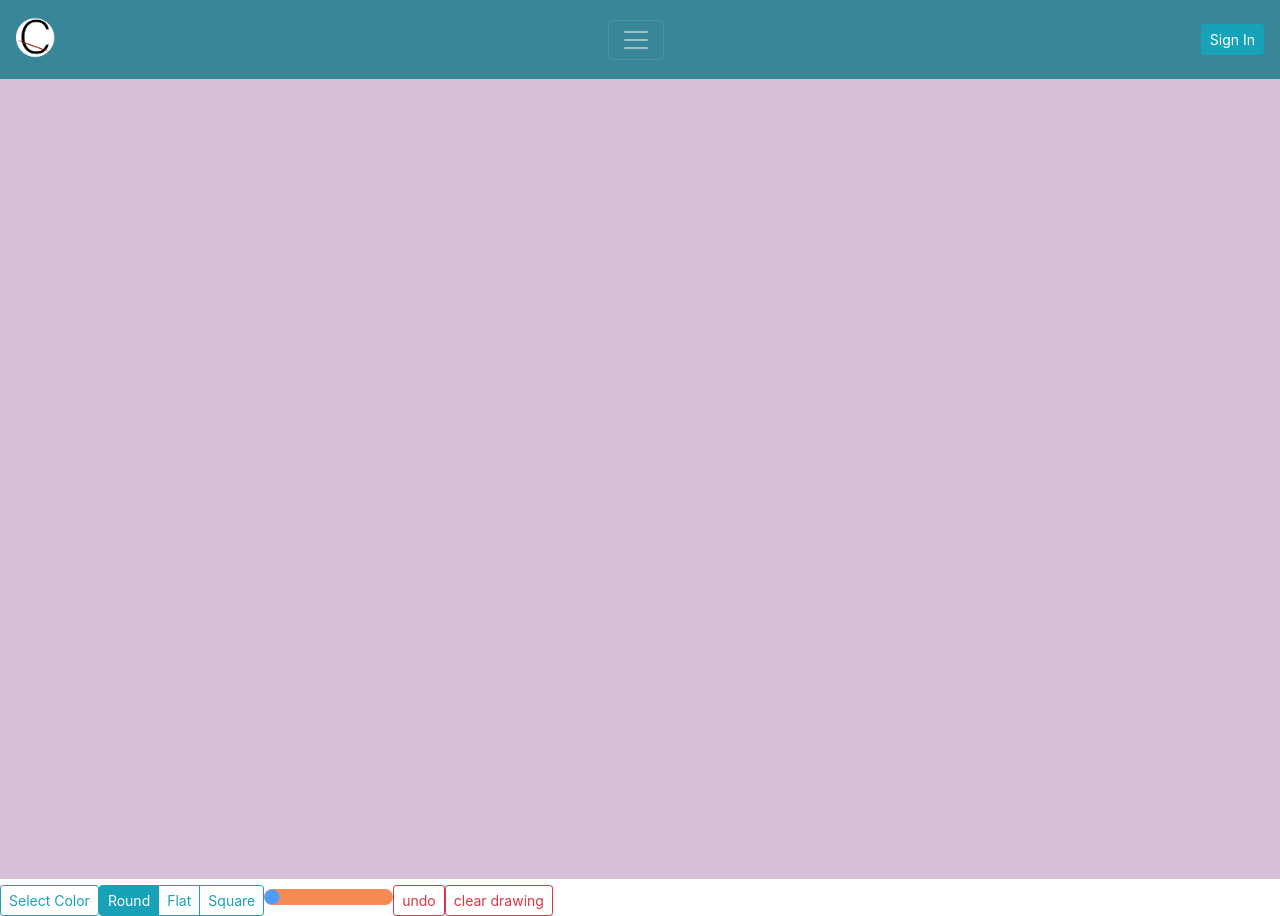
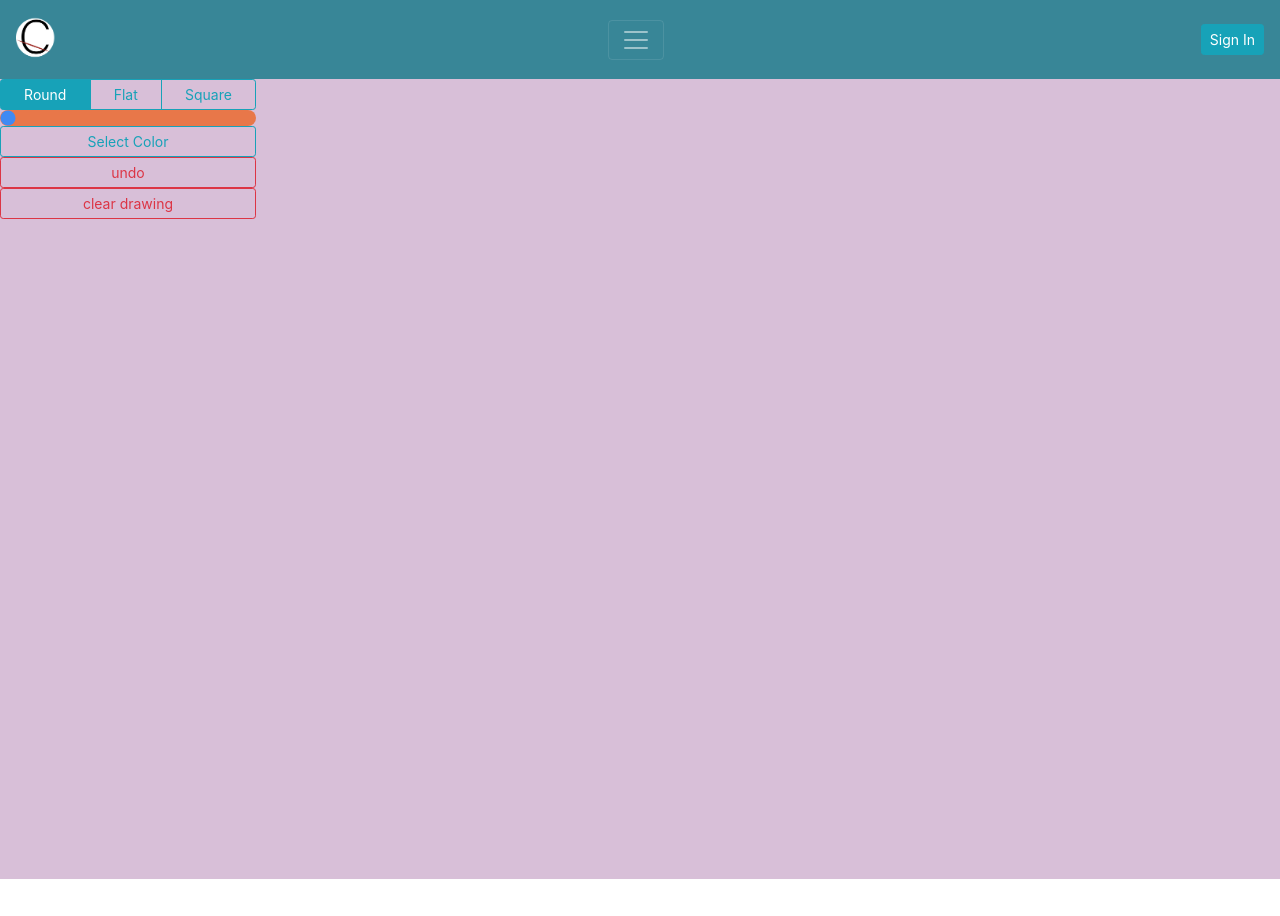
Before and after one commit to siobahnschuck/Curate, a React (Create React App) app in the folder client/: page /studio in a window 1280 px wide. After the commit the page ends 885 px from the top, so only its background shows below. Built offline with nearby package versions, Linux system fonts and the light colour scheme; a web font is replaced by a local one.

Commit message:
tool bar layerd over canvas

```diff
--- a/client/src/components/canvas/Canvas.jsx
+++ b/client/src/components/canvas/Canvas.jsx
@@ -94,18 +94,15 @@ const Canvas = (props) => {
 
   return (
     <div>
-      <canvas
-        className="canvas"
-        height={window.innerHeight * 2}
-        width={window.innerWidth * 2}
-        style={{ width: `${window.innerWidth}px`, height: `${window.innerHeight}px` }}
-        onMouseDown={startDrawing}
-        onMouseUp={finishDrawing}
-        onMouseMove={draw}
-        ref={canvasRef}
-      />
-      <div>
-        <Tippy interactive={true} placement={'top'} content={
+
+      <div className="toolbar">
+        <ToggleButtonGroup onChange={(e) => props.SetPen(e)} size="sm" type="radio" name="options" defaultValue={"round"}>
+          <ToggleButton variant="outline-info" value={"round"}>Round </ToggleButton>
+          <ToggleButton variant="outline-info" value={"butt"}>Flat </ToggleButton>
+          <ToggleButton variant="outline-info" value={"square"}>Square </ToggleButton>
+        </ToggleButtonGroup>
+        <input onChange={(e) => onSlide(e.target.value)} value={props.thickness} className="slider" type="range" min="1" max="50" />
+        <Tippy interactive={true} placement={'right'} content={
           <CirclePicker
             color={props.colorHexCode}
             onChangeComplete={color => props.SetColor(color.hex)}
@@ -113,12 +110,6 @@ const Canvas = (props) => {
         }>
           <Button size="sm" variant="outline-info" >Select Color</Button>
         </Tippy>
-        <ToggleButtonGroup onChange={(e) => props.SetPen(e)} size="sm" type="radio" name="options" defaultValue={"round"}>
-          <ToggleButton variant="outline-info" value={"round"}>Round </ToggleButton>
-          <ToggleButton variant="outline-info" value={"butt"}>Flat </ToggleButton>
-          <ToggleButton variant="outline-info" value={"square"}>Square </ToggleButton>
-        </ToggleButtonGroup>
-        <input onChange={(e) => onSlide(e.target.value)} value={props.thickness} className="slider" type="range" min="1" max="50" />
         <Button size="sm" variant="outline-danger" onClick={undo}>undo</Button>
         <Button size="sm" variant="outline-danger" onClick={clearDrawing}>clear drawing</Button>
         {props.authenticated ? <form onSubmit={saveDrawing}>
@@ -145,6 +136,16 @@ const Canvas = (props) => {
         </Alert>
         <div />
       </div>
+      <canvas
+        className="canvas"
+        height={window.innerHeight * 2}
+        width={window.innerWidth * 2}
+        style={{ width: `${window.innerWidth}px`, height: `${window.innerHeight}px` }}
+        onMouseDown={startDrawing}
+        onMouseUp={finishDrawing}
+        onMouseMove={draw}
+        ref={canvasRef}
+      />
     </div>
   )
 }
--- a/client/src/css/Canvas.css
+++ b/client/src/css/Canvas.css
@@ -1,5 +1,13 @@
+.studio {
+  display: grid;
+  grid-template-columns: 10% 1fr;
+  grid-template-rows: 10% 1fr;
+}
+
 .canvas {
   background-color: thistle;
+  z-index: 0;
+  grid-column: 1 /4 ;
 }
 
 .slider {
@@ -16,3 +24,15 @@
   appearance: none;
   background: #f0590d;
 }
+
+.toolbar {
+  position: absolute;
+  display: flex;
+  flex-direction: column;
+  width: 20vw;
+  z-index: 1;
+  grid-column: 1/2;
+  grid-row: 2/3;
+  align-self: start;
+  justify-self: start;
+}
```
